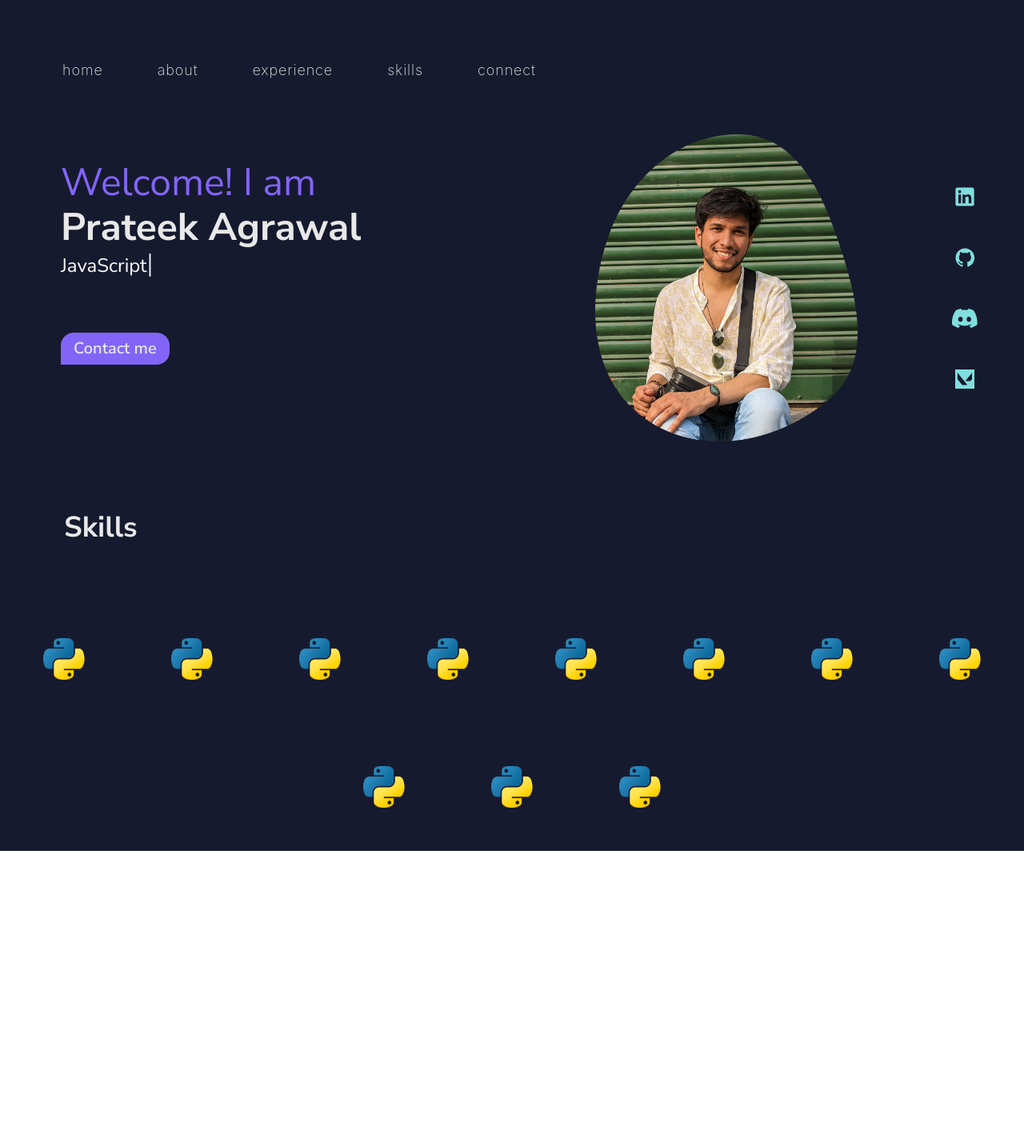
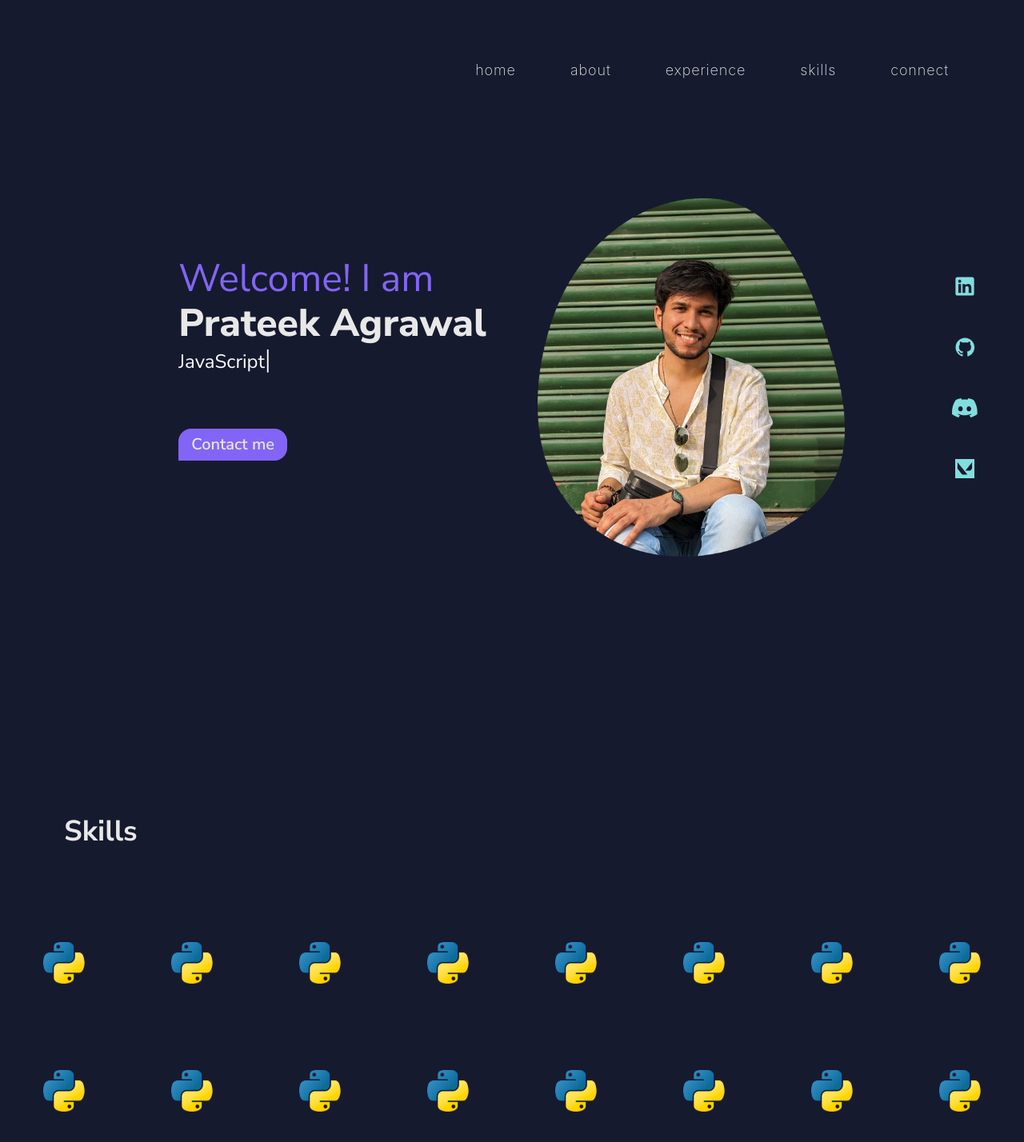
Before and after one commit to PrateeksGitHub/prateeks-portfolio, a React (Create React App) app in the folder prateek/: page / in a window 1280 px wide. Shown: the top 1428 px of the page at 80% size. Before the commit the page ends 1064 px from the top, so only its background shows below. Built offline with nearby package versions, Linux system fonts and the light colour scheme.

Commit message:
fixed Hero and skills section layout

```diff
--- a/prateek/src/App.js
+++ b/prateek/src/App.js
@@ -2,15 +2,16 @@ import React from "react";
 import Navbar from "./components/NavBar";
 import HeroSection from "./components/HeroSection";
 import SkillsSection from "./components/SkillsSection";
+import Socials from "./components/Socials";
 
 function App() {
   return (
-    <div className="bg-background min-h-screen min-w-full">
-      <header className="mx-8 md:px-8 relative z-10">
-        <Navbar></Navbar>
-      </header>
-      <main className="relative z-0">
-        <HeroSection></HeroSection>
+    <div className="bg-background min-h-screen min-w-full flex flex-col">
+      <main className="flex flex-col">
+        <div className="flex flex-col h-screen">
+          <Navbar className="relative z-10 px-6 md:px-20"></Navbar>
+          <HeroSection className="flex-grow max-h-screen relative z-0"></HeroSection>
+        </div>
         <SkillsSection></SkillsSection>
       </main>
     </div>
--- a/prateek/src/components/HeroSection.js
+++ b/prateek/src/components/HeroSection.js
@@ -4,20 +4,21 @@ import TypingAnimation from "./TypingAnimation";
 import MessageTypingAnimation from "./MessageTypingAnimation";
 import prateeksBlobPicture from "../assets/prateek-blob-profile-display-picture.png";
 
-function HeroSection() {
+function HeroSection({ className }) {
   return (
     <section
       id="hero"
-      className="flex flex-col md:flex-row items-center md:my-6 mx-8 px-3"
+      className={`flex flex-col md:flex-row items-center md:my-6 mx-8 px-3 relative z-0 ${className}`}
     >
       <div
         id="hero-text-and-action"
-        className="flex flex-col md:w-1/2 sm:h-1/2 max-w-7xl my-8 md:my-0 order-2 md:order-1 md:px-8 justify-center items-start"
+        className="flex flex-row md:w-1/2 sm:h-1/2 max-w-7xl my-8 md:my-0 order-2 md:order-1 md:px-8 justify-end items-start"
       >
+        <div flex flex-col>
           <h1 className="text-4xl md:text-5xl text-secondary font-sans py-1">
             Welcome! I am
           </h1>
-        <h1 className="text-5xl text-primary font-bold font-sans py-1">
+          <h1 className="text-5xl text-primary font-extrabold font-sans py-1">
             Prateek Agrawal
           </h1>
           <TypingAnimation
@@ -40,18 +41,18 @@ function HeroSection() {
             className="py-16"
           ></MessageTypingAnimation>
         </div>
+      </div>
       <div
         id="profile-picture-and-socials"
         className="flex flex-row md:w-1/2 order-1 md:order-2 justify-between items-center"
       >
-        <div className="flex-grow"></div>
         <img
           src={prateeksBlobPicture}
           alt="Prateek Profile"
-          className="aspect-auto h-96 flex"
+          className="aspect-auto md:h-full md:w-96 flex md:mx-8"
         />
         <div className="flex-grow"></div>
-        <Socials className="flex self-start md:self-auto"></Socials>
+        <Socials className="hidden md:flex self-center"></Socials>
       </div>
     </section>
   );
--- a/prateek/src/components/NavBar.js
+++ b/prateek/src/components/NavBar.js
@@ -1,7 +1,8 @@
 import React, { useState } from "react";
 import { ReactComponent as MenuHamburgerSVG } from "../assets/hamburger-menu-icon.svg";
+import Socials from "./Socials";
 
-const Navbar = () => {
+const Navbar = ({ className }) => {
   const scrollToSection = (sectionId) => {
     setIsMenuOpen(!isMenuOpen);
     const section = document.getElementById(sectionId);
@@ -14,13 +15,17 @@ const Navbar = () => {
     "px-3 py-2 tracking-wider rounded-lg border-transparent border-2 hover:border-accent hover:border-2 transition duration-200 ease-in-out";
 
   return (
-    <nav className="bg-background text-primary min-w-full h-36 py-8 md:py-16">
+    <nav
+      className={`bg-background text-primary min-w-full h-36 py-8 md:py-16 ${className}`}
+    >
       <div
         id="nav bar menu"
-        className="flex flex-col md:flex-row items-start md:items-center justify-start"
+        className="flex flex-col md:flex-row items-start md:items-center justify-start md:justify-end"
       >
+        <Socials className="md:hidden flex self-end pr-4 top-4 relative z-20"></Socials>
+
         <button
-          className="md:hidden p-4 font-sans font-bold text-3xl"
+          className="md:hidden p-4 font-sans font-bold text-3xl absolute"
           onClick={() => setIsMenuOpen(!isMenuOpen)}
         >
           <MenuHamburgerSVG className="fill-accent"></MenuHamburgerSVG>
--- a/prateek/src/components/SkillsSection.js
+++ b/prateek/src/components/SkillsSection.js
@@ -1,14 +1,22 @@
 import React from "react";
 import { ReactComponent as PythonLogo } from "../assets/skills/python.svg";
-function SkillsSection() {
+function SkillsSection(className) {
   const logoClassName =
     "h-20 p-3 m-4 md:m-10 justify-center content-center border-2 border-accent rounded-xl border-opacity-0 hover:border-opacity-75";
   return (
-    <section id="skills" className="flex flex-col justify-center">
+    <section
+      id="skills"
+      className={`flex flex-col justify-center min-h-screen ${className}`}
+    >
       <h1 className="font-sans font-bold text-4xl text-primary m-12 md:mx-16 md:p-4">
         Skills
       </h1>
       <div className="flex flex-wrap justify-center items-baseline">
+        <PythonLogo className={logoClassName} />
+        <PythonLogo className={logoClassName} />
+        <PythonLogo className={logoClassName} />
+        <PythonLogo className={logoClassName} />
+        <PythonLogo className={logoClassName} />
         <PythonLogo className={logoClassName} />
         <PythonLogo className={logoClassName} />
         <PythonLogo className={logoClassName} />
```
Lines whose indentation alone changed are shown as unchanged.
